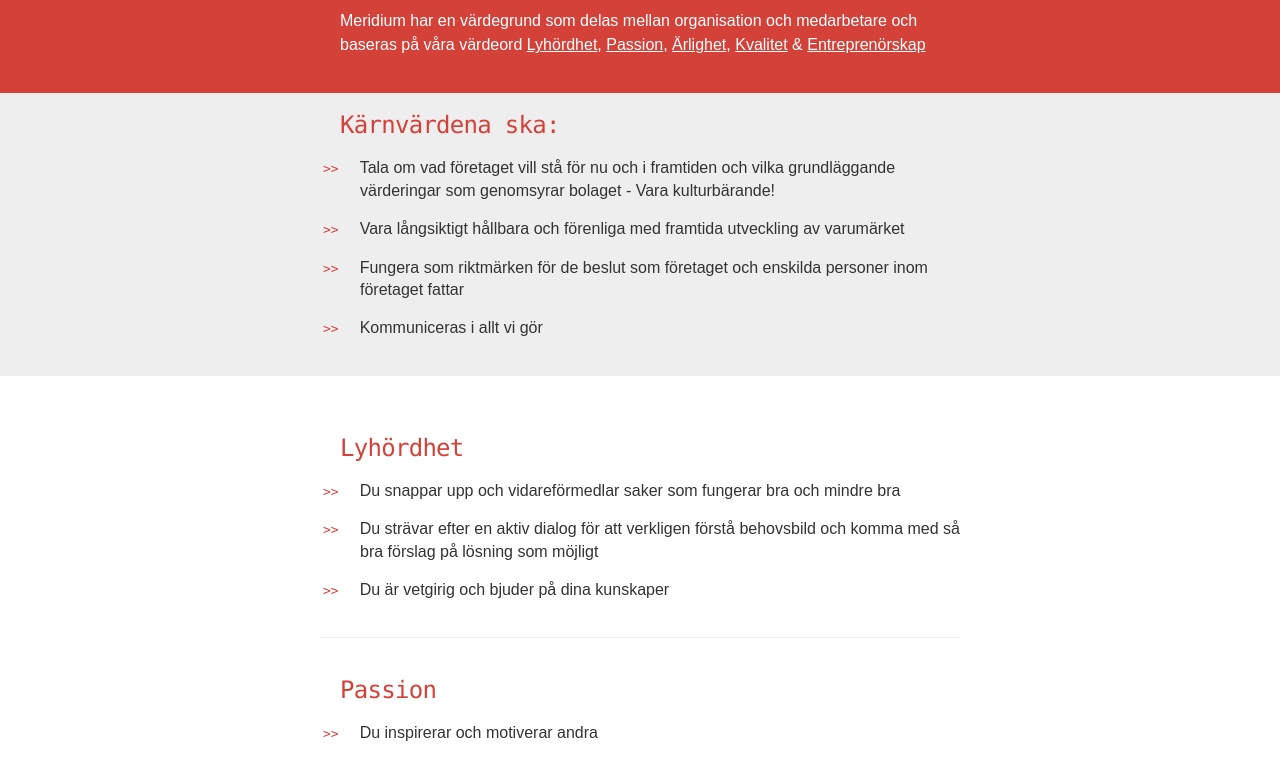
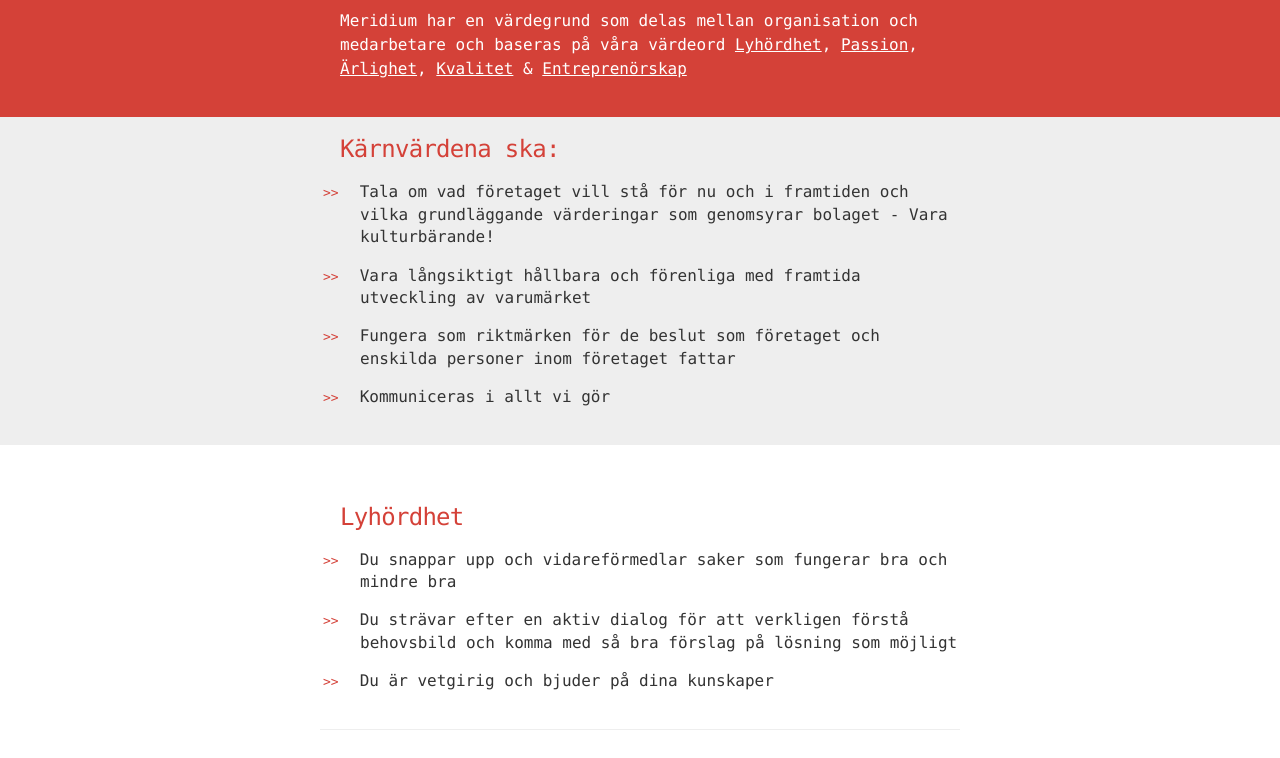
Before and after one commit to kimgunnarsson/meridium.io, a plain HTML site: page index.html in a window 1280 px wide. Shown: the part 118-876 px from the top of the page. Drawn offline with Linux system fonts and the light colour scheme.

Commit message:
Changed font family again. Not set with sans-serif

```diff
--- a/stylesheets/stylesheet.css
+++ b/stylesheets/stylesheet.css
@@ -9,8 +9,7 @@
   color: #333;
   font-size: 16px;
   line-height: 1.5em;
-  /*font-family: Monaco, "Bitstream Vera Sans Mono", "Lucida Console", Terminal, monospace;*/
-  font-family: Arial, sans-serif;
+  font-family: Monaco, "Bitstream Vera Sans Mono", "Lucida Console", Terminal, monospace;
       -webkit-font-smoothing: antialiased;
 }
 
```
